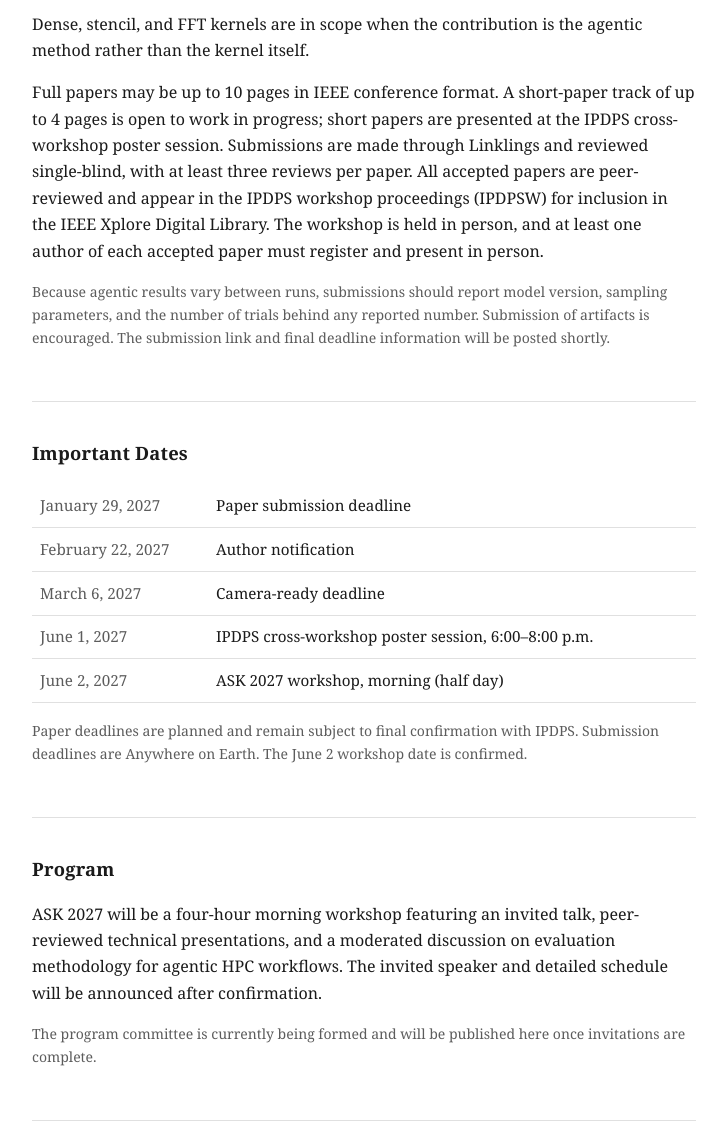
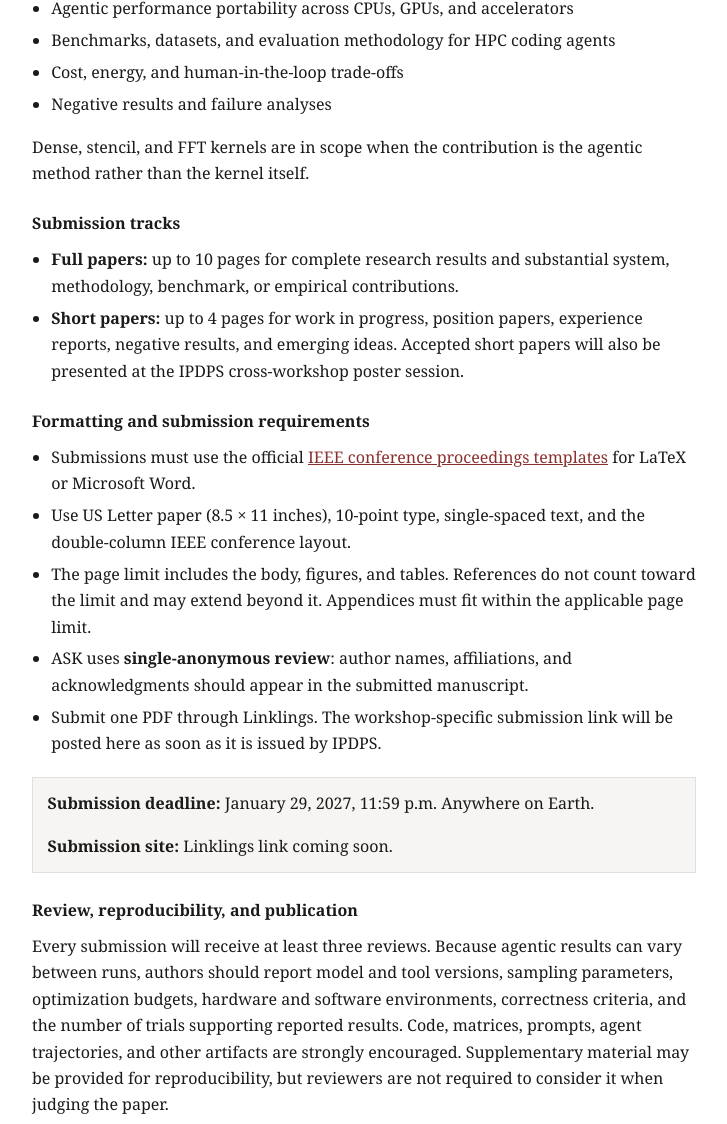
Before and after one commit to ypsoh/ask-ipdps-2027, a plain HTML site: page index.html in a window 1280 px wide. Shown: the part 1603-2727 px from the top of the page, without its empty margins (276-1003 px from the left). Drawn offline with Linux system fonts and the light colour scheme.

Commit message:
Publish detailed ASK 2027 call for papers

```diff
--- a/index.html
+++ b/index.html
@@ -41,9 +41,15 @@
   nav a:hover { border-bottom-color: var(--accent); }
   section { padding: 2.25rem 0; border-bottom: 1px solid var(--rule); }
   h2 { font-size: 1.15rem; margin: 0 0 1rem; font-weight: 600; letter-spacing: .01em; }
+  h3 { font-size: 1rem; margin: 1.5rem 0 .6rem; font-weight: 600; }
   p { margin: 0 0 1rem; }
   ul { margin: 0 0 1rem; padding-left: 1.2rem; }
   li { margin-bottom: .35rem; }
+  .submission-note {
+    background: var(--band); border: 1px solid var(--rule);
+    padding: .8rem .9rem; margin: 1.25rem 0;
+  }
+  .submission-note p:last-child { margin-bottom: 0; }
   table { border-collapse: collapse; width: 100%; font-size: .95rem; }
   td { padding: .55rem .5rem; border-bottom: 1px solid var(--rule); vertical-align: top; }
   td.date { white-space: nowrap; color: var(--muted); width: 11rem; }
@@ -61,8 +67,8 @@
   <p class="venue">Wednesday morning, June 2, 2027 · Half day · IPDPS 2027 · Seattle, Washington</p>
   <div class="notice">
     <strong>ASK 2027 has been accepted to IPDPS 2027.</strong>
-    The call for papers is being finalized. The submission link, program committee, invited
-    speaker, and detailed program will be posted here as they are confirmed.
+    The call for papers and submission dates are available below. The Linklings submission link,
+    program committee, invited speaker, and detailed program will be posted as they are confirmed.
   </div>
   <nav>
     <a href="#about">Overview</a>
@@ -104,7 +110,13 @@
 
 <section id="cfp">
   <h2>Call for Papers</h2>
-  <p>ASK 2027 invites original papers on topics including:</p>
+  <p>
+    ASK 2027 invites original, unpublished work on agentic methods for high-performance computing
+    kernels, with particular emphasis on sparse and irregular workloads. Submissions must not be
+    under review at another archival venue while they are under consideration by ASK 2027.
+  </p>
+
+  <h3>Topics of interest</h3>
   <ul>
     <li>Agentic loops for kernel optimization: compile, run, profile, revise; counter- and
         roofline-guided search; autonomous autotuning</li>
@@ -122,33 +134,65 @@
     Dense, stencil, and FFT kernels are in scope when the contribution is the agentic method
     rather than the kernel itself.
   </p>
+
+  <h3>Submission tracks</h3>
+  <ul>
+    <li><strong>Full papers:</strong> up to 10 pages for complete research results and substantial
+        system, methodology, benchmark, or empirical contributions.</li>
+    <li><strong>Short papers:</strong> up to 4 pages for work in progress, position papers,
+        experience reports, negative results, and emerging ideas. Accepted short papers will also
+        be presented at the IPDPS cross-workshop poster session.</li>
+  </ul>
+
+  <h3>Formatting and submission requirements</h3>
+  <ul>
+    <li>Submissions must use the official
+        <a href="https://www.ieee.org/conferences/publishing/templates.html">IEEE conference
+        proceedings templates</a> for LaTeX or Microsoft Word.</li>
+    <li>Use US Letter paper (8.5 × 11 inches), 10-point type, single-spaced text, and the
+        double-column IEEE conference layout.</li>
+    <li>The page limit includes the body, figures, and tables. References do not count toward the
+        limit and may extend beyond it. Appendices must fit within the applicable page limit.</li>
+    <li>ASK uses <strong>single-anonymous review</strong>: author names, affiliations, and
+        acknowledgments should appear in the submitted manuscript.</li>
+    <li>Submit one PDF through Linklings. The workshop-specific submission link will be posted
+        here as soon as it is issued by IPDPS.</li>
+  </ul>
+
+  <div class="submission-note">
+    <p><strong>Submission deadline:</strong> January 29, 2027, 11:59 p.m. Anywhere on Earth.</p>
+    <p><strong>Submission site:</strong> Linklings link coming soon.</p>
+  </div>
+
+  <h3>Review, reproducibility, and publication</h3>
   <p>
-    Full papers may be up to 10 pages in IEEE conference format. A short-paper track of up to 4
-    pages is open to work in progress; short papers are presented at the IPDPS cross-workshop
-    poster session. Submissions are made through Linklings and reviewed single-blind, with at least
-    three reviews per paper. All accepted papers are peer-reviewed and appear in the IPDPS workshop
-    proceedings (IPDPSW) for inclusion in the IEEE Xplore Digital Library. The workshop is held in
-    person, and at least one author of each accepted paper must register and present in person.
+    Every submission will receive at least three reviews. Because agentic results can vary between
+    runs, authors should report model and tool versions, sampling parameters, optimization budgets,
+    hardware and software environments, correctness criteria, and the number of trials supporting
+    reported results. Code, matrices, prompts, agent trajectories, and other artifacts are strongly
+    encouraged. Supplementary material may be provided for reproducibility, but reviewers are not
+    required to consider it when judging the paper.
   </p>
-  <p class="fine">
-    Because agentic results vary between runs, submissions should report model version, sampling
-    parameters, and the number of trials behind any reported number. Submission of artifacts is
-    encouraged. The submission link and final deadline information will be posted shortly.
+  <p>
+    Accepted full and short papers will appear in the IPDPS Workshops proceedings (IPDPSW), which
+    are submitted for inclusion in the IEEE Xplore Digital Library. Final papers must follow the
+    IEEE Computer Society conference-publishing instructions supplied after acceptance. At least
+    one author of every accepted paper must register for IPDPS and present the work in person.
   </p>
 </section>
 
 <section id="dates">
   <h2>Important Dates</h2>
   <table>
-    <tr><td class="date">January 29, 2027</td><td>Paper submission deadline</td></tr>
+    <tr><td class="date">January 29, 2027</td><td>Paper submission deadline, 11:59 p.m. AoE</td></tr>
     <tr><td class="date">February 22, 2027</td><td>Author notification</td></tr>
-    <tr><td class="date">March 6, 2027</td><td>Camera-ready deadline</td></tr>
+    <tr><td class="date">March 6, 2027</td><td>Camera-ready deadline for IEEE Xplore inclusion</td></tr>
     <tr><td class="date">June 1, 2027</td><td>IPDPS cross-workshop poster session, 6:00–8:00 p.m.</td></tr>
     <tr><td class="date">June 2, 2027</td><td>ASK 2027 workshop, morning (half day)</td></tr>
   </table>
   <p class="fine" style="margin-top:1rem">
-    Paper deadlines are planned and remain subject to final confirmation with IPDPS. Submission
-    deadlines are Anywhere on Earth. The June 2 workshop date is confirmed.
+    The paper-submission deadline is Anywhere on Earth. March 6 is the IPDPS workshop
+    camera-ready deadline for inclusion in the IPDPSW proceedings.
   </p>
 </section>
 
```
Also changed, not shown: 1 other file.
